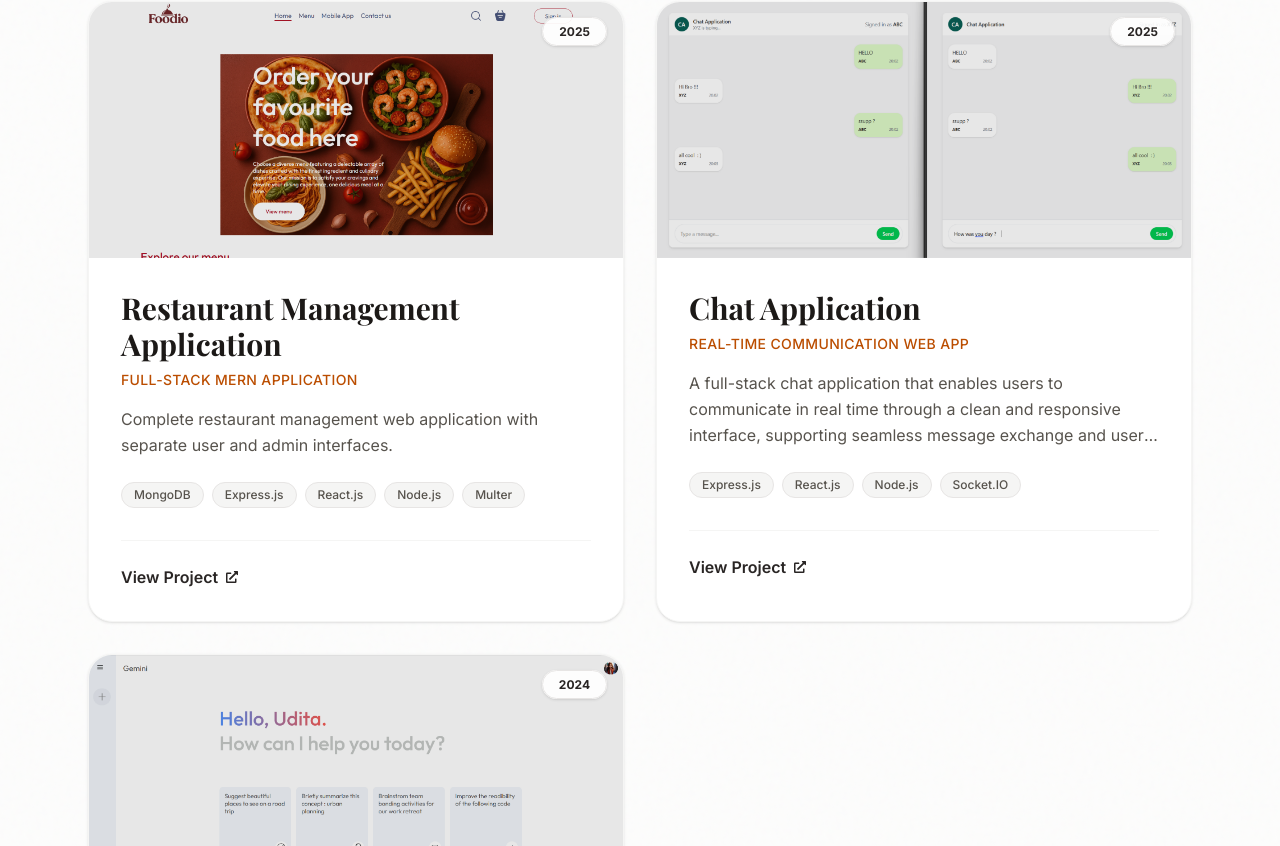
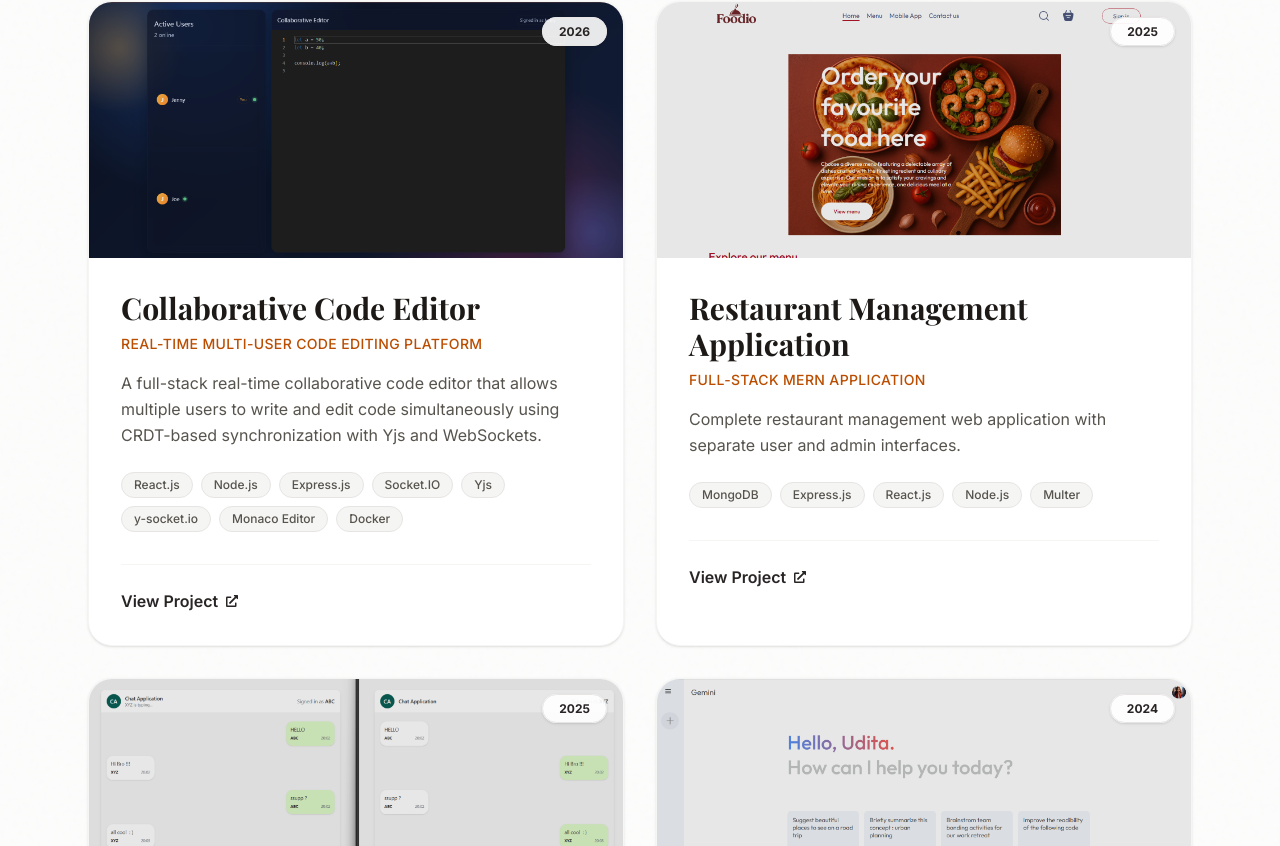
Before and after one commit to udita1294/Portfolio, a React (Vite) app: page / in a window 1280 px wide. Shown: the part 3583-4429 px from the top of the page. Built offline with nearby package versions, Linux system fonts and the light colour scheme; a web font is replaced by a local one.

Commit message:
new project added

```diff
--- a/src/data/projects.js
+++ b/src/data/projects.js
@@ -3,6 +3,7 @@ import project2 from '../assets/project2.png';
 import project3 from '../assets/project3.png';
 import project4 from '../assets/project4.png';
 import project5 from '../assets/project5.png';
+import project6 from '../assets/project6.png';
 
 const projects = [
    {
@@ -42,6 +43,36 @@ const projects = [
       "Image upload functionality using Multer and Cloudinary"
     ]
   },
+  {
+  name: "Collaborative Code Editor",
+  subtitle: "Real-Time Multi-User Code Editing Platform",
+  description:
+    "A full-stack real-time collaborative code editor that allows multiple users to write and edit code simultaneously using CRDT-based synchronization with Yjs and WebSockets.",
+  year: "2026",
+  image: project6,
+  link: "https://github.com/udita1294/Collaborative_Editor",
+  technologies: [
+    "React.js",
+    "Node.js",
+    "Express.js",
+    "Socket.IO",
+    "Yjs",
+    "y-socket.io",
+    "Monaco Editor",
+    "Docker"
+  ],
+  features: [
+    "Real-time collaborative editing using Yjs (CRDT-based conflict-free synchronization)",
+    "Multi-user editing with live cursor and content updates",
+    "Monaco Editor integration (VS Code-like coding experience)",
+    "WebSocket communication using Socket.IO for low-latency updates",
+    "Room-based collaboration system for multiple sessions",
+    "Optimized state synchronization ensuring consistency across users",
+    "Scalable backend architecture using Express.js",
+    "Dockerized application for easy setup and deployment",
+    "Responsive and clean UI for seamless coding experience"
+  ]
+},
   {
     name: "Restaurant Management Application",
     subtitle: "Full-Stack MERN Application",
```
Also changed, not shown: src/assets/project6.png (added).
